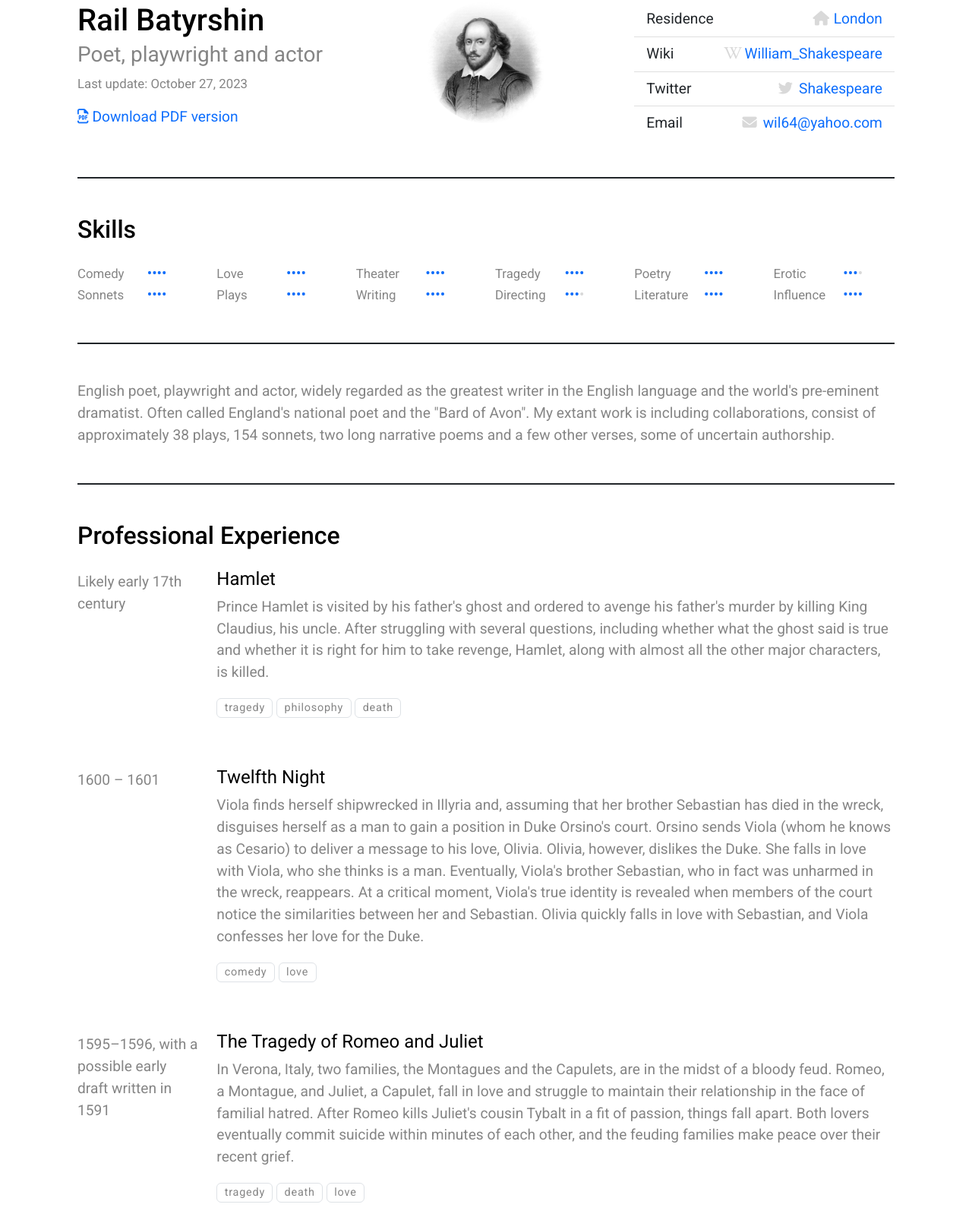
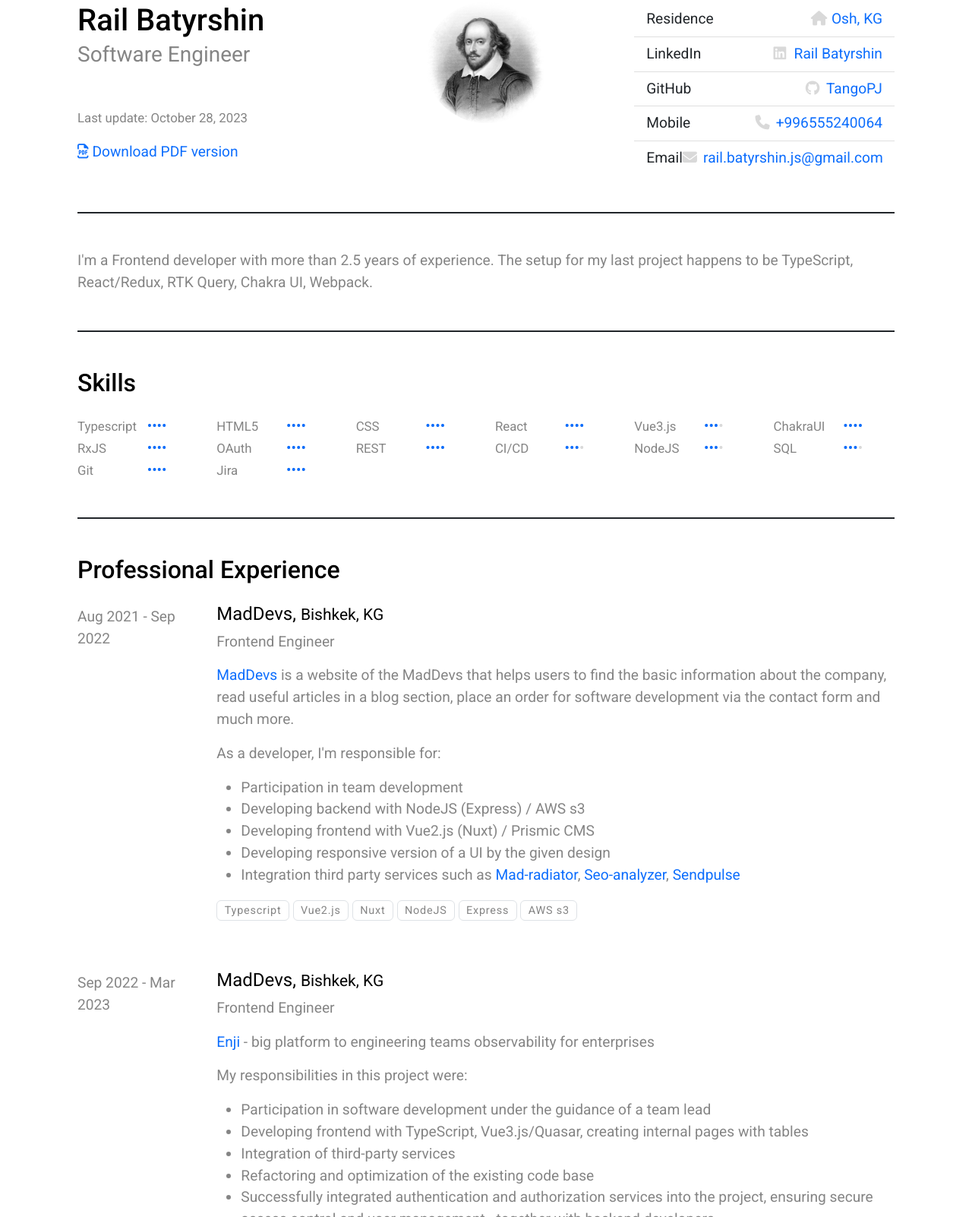
Before and after one commit to TangoPJ/batyrshin-cv, a plain HTML site: page index.html in a window 1280 px wide. Shown: the part 29-1631 px from the top of the page at 76% size. Drawn offline with nearby package versions, Linux system fonts and the light colour scheme.

Commit message:
Deploying to gh-pages from @ TangoPJ/batyrshin-cv@a570379c5cc3c6bf4a1c05a2307420c72fc8309f 🚀

```diff
--- a/index.html
+++ b/index.html
@@ -1,10 +1,11 @@
 <!doctype html>
 <html lang="en">
+
 <head>
-    <meta charset="UTF-8"/>
+    <meta charset="UTF-8" />
     <meta name="viewport" content="width=device-width, initial-scale=1">
-    <title>Rail Batyrshin. Poet, playwright and actor</title>
-    <link rel="icon" href="favicon.ico" type="image/x-icon"/>
+    <title>Rail Batyrshin. Software Engineer</title>
+    <link rel="icon" href="favicon.ico" type="image/x-icon" />
     <link rel="preconnect" href="https://fonts.googleapis.com">
     <link rel="preconnect" href="https://fonts.gstatic.com" crossorigin>
     <link href="https://fonts.googleapis.com/css2?family=Roboto:wght@400;500&display=swap" rel="stylesheet">
@@ -13,6 +14,7 @@
     <link rel="stylesheet" href="styles.css">
     <base target="_blank">
 </head>
+
 <body>
     <div class="container page">
         <div class="border-bottom border-2 border-print-0 border-dark mb-5 pb-5 pb-print-0 mb-print-1">
@@ -20,17 +22,17 @@
                 <div class="col-print-6 col-12 col-md-4 d-flex justify-content-between flex-column">
                     <div>
                         <h1 class="mb-0">Rail Batyrshin</h1>
-                    <div class="fs-3">Poet, playwright and actor</div>
+                        <div class="fs-3">Software Engineer</div>
                     </div>
                     <div>
                         <p>
-                        <time datetime="" class="small">Last update: October 27, 2023</time>
+                            <time datetime="" class="small">Last update: October 28, 2023</time>
                         </p>
                         <p>
-                        <span class="screen"><a href="rail-batyrshin.poet-playwright-and-actor.pdf"><i class="far fa-file-pdf"></i>Download PDF version</a></span>
+                            <span class="screen"><a href="rail-batyrshin.software-engineer.pdf"><i class="far fa-file-pdf"></i>Download PDF
+                                    version</a></span>
                             <span class="print">Up-to-date version of CV is available at <a href="https://TangoPJ.github.io/batyrshin-cv"
-                                                                                        class="text-nowrap"><i
-                            class="fab fa-github" aria-hidden="true"></i>https://TangoPJ.github.io/batyrshin-cv</a></span>
+                                    class="text-nowrap"><i class="fab fa-github" aria-hidden="true"></i>https://TangoPJ.github.io/batyrshin-cv</a></span>
                         </p>
                     </div>
                 </div>
@@ -41,21 +43,31 @@
                     <ul class="list-group list-group-flush">
                         <li class="list-group-item d-flex justify-content-between align-items-start">
                             <span class="text-nowrap">Residence</span>
-                        <span class="text-nowrap"><a href="https://www.google.com/maps/place/London,+UK/@51.5285582,-0.2416814,11z/data=!3m1!4b1!4m5!3m4!1s0x47d8a00baf21de75:0x52963a5addd52a99!8m2!3d51.5072178!4d-0.1275862"><i class="fa fa-home fact-icon"></i>London</a></span>
+                            <span class="text-nowrap">
+      <a href="https://www.google.com/maps/place/Osh/@40.5201157,72.7667115,13z/data=!4m6!3m5!1s0x38bdac017f5a2e85:0xe0a3c61dc6f47b95!8m2!3d40.5139985!4d72.8160976!16zL20vMDRyMWg2?entry=ttu">
+        <i class="fa fa-home fact-icon"></i>Osh, KG
+      </a>
+    </span>
                         </li>
                         <li class="list-group-item d-flex justify-content-between align-items-start">
-                        <span class="text-nowrap">Wiki</span>
-                        <span class="text-nowrap"><a href="https://en.wikipedia.org/wiki/William_Shakespeare">
-                  <i class="fa-brands fa-wikipedia-w fact-icon"></i>William_Shakespeare
-                </a></span>
+                            <span class="text-nowrap">LinkedIn</span>
+                            <span class="text-nowrap">
+      <a href="https://www.linkedin.com/in/rail-batyrshin-852125235/">
+        <i class="fab fa-linkedin fact-icon"></i>Rail Batyrshin
+      </a>
+    </span>
                         </li>
                         <li class="list-group-item d-flex justify-content-between align-items-start">
-                        <span class="text-nowrap">Twitter</span>
-                        <span class="text-nowrap"><a href="https://twitter.com/shakespeare"><i class="fa-brands fa-twitter fact-icon"></i>Shakespeare</a></span>
+                            <span class="text-nowrap">GitHub</span>
+                            <span class="text-nowrap"><a href="https://github.com/TangoPJ"><i class="fab fa-github fact-icon"></i>TangoPJ</a></span>
+                        </li>
+                        <li class="list-group-item d-flex justify-content-between align-items-start">
+                            <span class="text-nowrap">Mobile</span>
+                            <span class="text-nowrap"><a href="tel:+996555240064"><i class="fa fa-phone fact-icon"></i>+996555240064</a></span>
                         </li>
                         <li class="list-group-item d-flex justify-content-between align-items-start">
                             <span class="text-nowrap">Email</span>
-                        <span class="text-nowrap"><a href="mailto:wil64@yahoo.com"><i class="fa fa-envelope fact-icon"></i>wil64@yahoo.com</a></span>
+                            <span class="text-nowrap"><a href="mailto:rail.batyrshin.js@gmail.com"><i class="fa fa-envelope fact-icon"></i>rail.batyrshin.js@gmail.com</a></span>
                         </li>
                     </ul>
                 </div>
@@ -63,10 +75,15 @@
         </div>
 
         <div class="border-bottom border-2 border-print-0 border-dark mb-5 pb-5 pb-print-0 mb-print-1">
+            I'm a Frontend developer with more than 2.5 years of experience. The setup for my last project
+            happens to be TypeScript, React/Redux, RTK Query, Chakra UI, Webpack.
+        </div>
+
+        <div class="border-bottom border-2 border-print-0 border-dark mb-5 pb-5 pb-print-0 mb-print-1">
             <h3 class="h2 screen mb-4">Skills</h3>
             <div class="row align-items-center">
                 <div class="col-print-1 col-3 col-md-2 col-lg-1 text-right">
-                <small>Comedy</small>
+                    <small>Typescript</small>
                 </div>
                 <div class="col-print-1 col-3 col-md-2 col-lg-1">
                     <div class="skills">
@@ -74,7 +91,7 @@
                     </div>
                 </div>
                 <div class="col-print-1 col-3 col-md-2 col-lg-1 text-right">
-                <small>Love</small>
+                    <small>HTML5</small>
                 </div>
                 <div class="col-print-1 col-3 col-md-2 col-lg-1">
                     <div class="skills">
@@ -82,7 +99,7 @@
                     </div>
                 </div>
                 <div class="col-print-1 col-3 col-md-2 col-lg-1 text-right">
-                <small>Theater</small>
+                    <small>CSS</small>
                 </div>
                 <div class="col-print-1 col-3 col-md-2 col-lg-1">
                     <div class="skills">
@@ -90,7 +107,7 @@
                     </div>
                 </div>
                 <div class="col-print-1 col-3 col-md-2 col-lg-1 text-right">
-                <small>Tragedy</small>
+                    <small>React</small>
                 </div>
                 <div class="col-print-1 col-3 col-md-2 col-lg-1">
                     <div class="skills">
@@ -98,7 +115,15 @@
                     </div>
                 </div>
                 <div class="col-print-1 col-3 col-md-2 col-lg-1 text-right">
-                <small>Poetry</small>
+                    <small>Vue3.js</small>
+                </div>
+                <div class="col-print-1 col-3 col-md-2 col-lg-1">
+                    <div class="skills">
+                        <div class="skills-bar" style="width: 75%"></div>
+                    </div>
+                </div>
+                <div class="col-print-1 col-3 col-md-2 col-lg-1 text-right">
+                    <small>ChakraUI</small>
                 </div>
                 <div class="col-print-1 col-3 col-md-2 col-lg-1">
                     <div class="skills">
@@ -106,7 +131,31 @@
                     </div>
                 </div>
                 <div class="col-print-1 col-3 col-md-2 col-lg-1 text-right">
-                <small>Erotic</small>
+                    <small>RxJS</small>
+                </div>
+                <div class="col-print-1 col-3 col-md-2 col-lg-1">
+                    <div class="skills">
+                        <div class="skills-bar" style="width: 100%"></div>
+                    </div>
+                </div>
+                <div class="col-print-1 col-3 col-md-2 col-lg-1 text-right">
+                    <small>OAuth</small>
+                </div>
+                <div class="col-print-1 col-3 col-md-2 col-lg-1">
+                    <div class="skills">
+                        <div class="skills-bar" style="width: 100%"></div>
+                    </div>
+                </div>
+                <div class="col-print-1 col-3 col-md-2 col-lg-1 text-right">
+                    <small>REST</small>
+                </div>
+                <div class="col-print-1 col-3 col-md-2 col-lg-1">
+                    <div class="skills">
+                        <div class="skills-bar" style="width: 100%"></div>
+                    </div>
+                </div>
+                <div class="col-print-1 col-3 col-md-2 col-lg-1 text-right">
+                    <small>CI/CD</small>
                 </div>
                 <div class="col-print-1 col-3 col-md-2 col-lg-1">
                     <div class="skills">
@@ -114,7 +163,23 @@
                     </div>
                 </div>
                 <div class="col-print-1 col-3 col-md-2 col-lg-1 text-right">
-                <small>Sonnets</small>
+                    <small>NodeJS</small>
+                </div>
+                <div class="col-print-1 col-3 col-md-2 col-lg-1">
+                    <div class="skills">
+                        <div class="skills-bar" style="width: 75%"></div>
+                    </div>
+                </div>
+                <div class="col-print-1 col-3 col-md-2 col-lg-1 text-right">
+                    <small>SQL</small>
+                </div>
+                <div class="col-print-1 col-3 col-md-2 col-lg-1">
+                    <div class="skills">
+                        <div class="skills-bar" style="width: 75%"></div>
+                    </div>
+                </div>
+                <div class="col-print-1 col-3 col-md-2 col-lg-1 text-right">
+                    <small>Git</small>
                 </div>
                 <div class="col-print-1 col-3 col-md-2 col-lg-1">
                     <div class="skills">
@@ -122,39 +187,7 @@
                     </div>
                 </div>
                 <div class="col-print-1 col-3 col-md-2 col-lg-1 text-right">
-                <small>Plays</small>
-            </div>
-            <div class="col-print-1 col-3 col-md-2 col-lg-1">
-                <div class="skills">
-                    <div class="skills-bar" style="width: 100%"></div>
-                </div>
-            </div>
-            <div class="col-print-1 col-3 col-md-2 col-lg-1 text-right">
-                <small>Writing</small>
-            </div>
-            <div class="col-print-1 col-3 col-md-2 col-lg-1">
-                <div class="skills">
-                    <div class="skills-bar" style="width: 100%"></div>
-                </div>
-            </div>
-            <div class="col-print-1 col-3 col-md-2 col-lg-1 text-right">
-                <small>Directing</small>
-            </div>
-            <div class="col-print-1 col-3 col-md-2 col-lg-1">
-                <div class="skills">
-                    <div class="skills-bar" style="width: 75%"></div>
-                </div>
-            </div>
-            <div class="col-print-1 col-3 col-md-2 col-lg-1 text-right">
-                <small>Literature</small>
-            </div>
-            <div class="col-print-1 col-3 col-md-2 col-lg-1">
-                <div class="skills">
-                    <div class="skills-bar" style="width: 100%"></div>
-                </div>
-            </div>
-            <div class="col-print-1 col-3 col-md-2 col-lg-1 text-right">
-                <small>Influence</small>
+                    <small>Jira</small>
                 </div>
                 <div class="col-print-1 col-3 col-md-2 col-lg-1">
                     <div class="skills">
@@ -165,58 +198,56 @@
         </div>
 
         <div class="border-bottom border-2 border-print-0 border-dark mb-5 pb-5 pb-print-0 mb-print-1">
-        English poet, playwright and actor, widely regarded as the greatest writer in the English language
-        and the world's pre-eminent dramatist. Often called England's national poet and the "Bard of Avon".
-        My extant work is including collaborations, consist of approximately 38 plays, 154 sonnets,
-        two long narrative poems and a few other verses, some of uncertain authorship.
-    </div>
-
-    <div class="border-bottom border-2 border-print-0 border-dark mb-5 pb-5 pb-print-0 mb-print-1">
             <h2 class="mb-4">Professional Experience</h2>
             <div class="row d-block d-md-flex mb-5">
                 <div class="col-md-2 pt-1">
-                Likely early 17th century
+                    Aug 2021 - Sep 2022
                 </div>
                 <div class="col-md-10">
-                <h3 class="fs-4 fw-normal">Hamlet</h3>
+                    <h3 class="fs-4 fw-normal">MadDevs,
+                        <small>Bishkek, KG</small>
+                    </h3>
+                    <p>Frontend Engineer</p>
 
-                <div><p>Prince Hamlet is visited by his father&#39;s ghost and ordered to avenge his father&#39;s murder by killing King Claudius, his uncle. After struggling with several questions, including whether what the ghost said is true and whether it is right for him to take revenge, Hamlet, along with almost all the other major characters, is killed.</p></div>
+                    <div><p>  <a href="https://maddevs.io/">MadDevs</a> is a website of the MadDevs that helps users to find the basic information about the company,
+read useful articles in a blog section, place an order for software development via the contact form and much more.</p>
+
+<p>As a developer, I&#39;m responsible for:</p>
+
+<ul><li>Participation in team development</li><li>Developing backend with NodeJS (Express) / AWS s3</li><li>Developing frontend with Vue2.js (Nuxt) / Prismic CMS</li><li>Developing responsive version of a UI by the given design</li><li>Integration third party services such as <a href="https://github.com/maddevsio/mad-radiator">Mad-radiator</a>, <a href="https://www.npmjs.com/package/seo-analyzer">Seo-analyzer</a>, <a href="https://sendpulse.com/">Sendpulse</a></li></ul></div>
 
                     <p>
-                    <span class="badge text-body border border-1">tragedy</span>
-                    <span class="badge text-body border border-1">philosophy</span>
-                    <span class="badge text-body border border-1">death</span>
-                </p>
-            </div>
-        </div>
-        <div class="row d-block d-md-flex mb-5">
-            <div class="col-md-2 pt-1">
-                1600 – 1601
-            </div>
-            <div class="col-md-10">
-                <h3 class="fs-4 fw-normal">Twelfth Night</h3>
-
-                <div><p>Viola finds herself shipwrecked in Illyria and, assuming that her brother Sebastian has died in the wreck, disguises herself as a man to gain a position in Duke Orsino&#39;s court. Orsino sends Viola (whom he knows as Cesario) to deliver a message to his love, Olivia. Olivia, however, dislikes the Duke. She falls in love with Viola, who she thinks is a man. Eventually, Viola&#39;s brother Sebastian, who in fact was unharmed in the wreck, reappears. At a critical moment, Viola&#39;s true identity is revealed when members of the court notice the similarities between her and Sebastian. Olivia quickly falls in love with Sebastian, and Viola confesses her love for the Duke.</p></div>
-
-                <p>
-                    <span class="badge text-body border border-1">comedy</span>
-                    <span class="badge text-body border border-1">love</span>
+                        <span class="badge text-body border border-1">Typescript</span>
+                        <span class="badge text-body border border-1">Vue2.js</span>
+                        <span class="badge text-body border border-1">Nuxt</span>
+                        <span class="badge text-body border border-1">NodeJS</span>
+                        <span class="badge text-body border border-1">Express</span>
+                        <span class="badge text-body border border-1">AWS s3</span>
                     </p>
                 </div>
             </div>
             <div class="row d-block d-md-flex">
                 <div class="col-md-2 pt-1">
-                1595–1596, with a possible early draft written in 1591
+                    Sep 2022 - Mar 2023
                 </div>
                 <div class="col-md-10">
-                <h3 class="fs-4 fw-normal">The Tragedy of Romeo and Juliet</h3>
+                    <h3 class="fs-4 fw-normal">MadDevs,
+                        <small>Bishkek, KG</small>
+                    </h3>
+                    <p>Frontend Engineer</p>
 
-                <div><p>In Verona, Italy, two families, the Montagues and the Capulets, are in the midst of a bloody feud. Romeo, a Montague, and Juliet, a Capulet, fall in love and struggle to maintain their relationship in the face of familial hatred. After Romeo kills Juliet&#39;s cousin Tybalt in a fit of passion, things fall apart. Both lovers eventually commit suicide within minutes of each other, and the feuding families make peace over their recent grief.</p></div>
+                    <div><p>  <a href="https://enji.ai/">Enji</a> - big platform to engineering teams observability for enterprises</p>
+
+<p>My responsibilities in this project were:</p>
+
+<ul><li>Participation in software development under the guidance of a team lead</li><li>Developing frontend with TypeScript, Vue3.js/Quasar, creating internal pages with tables</li><li>Integration of third-party services</li><li>Refactoring and optimization of the existing code base</li><li>Successfully integrated authentication and authorization services into the project,
+ensuring secure access control and user management - together with backend developers</li></ul></div>
 
                     <p>
-                    <span class="badge text-body border border-1">tragedy</span>
-                    <span class="badge text-body border border-1">death</span>
-                    <span class="badge text-body border border-1">love</span>
+                        <span class="badge text-body border border-1">Typescript</span>
+                        <span class="badge text-body border border-1">Vue3.js</span>
+                        <span class="badge text-body border border-1">Quasar</span>
+                        <span class="badge text-body border border-1">Amcharts library</span>
                     </p>
                 </div>
             </div>
@@ -229,26 +260,7 @@
 
         <h2 class="mb-4">Additional Experience</h2>
 
-    <div class="mb-4">
-        <h3 class="fs-4 fw-normal">Performance</h3>
-
-        <p>Thousands of performances of my plays have been staged since the end of the 16th century. Many of my greatest plays were performed by the Lord Chamberlain&#39;s Men and King&#39;s Men acting companies at the <a href="https://en.wikipedia.org/wiki/Globe_Theatre">Globe</a> and Blackfriars Theatres.</p>
-
-        <div>
-            <span class="badge text-body border border-1">theater</span>
-            <span class="badge text-body border border-1">play</span>
-        </div>
-    </div>
-    <div class="mb-4">
-        <h3 class="fs-4 fw-normal">Poetry</h3>
-
-        <p>In 1593 and 1594, when the theatres were closed because of plague, I published two narrative poems on sexual themes, Venus and Adonis and The Rape of Lucrece. I dedicated them to Henry Wriothesley, Earl of Southampton.</p>
-
-        <div>
-            <span class="badge text-body border border-1">poetry</span>
-            <span class="badge text-body border border-1">erotic</span>
-        </div>
-    </div>
     </div>
 </body>
+
 </html>
```
Also changed, not shown: 2 other files. Lines whose indentation alone changed are shown as unchanged.
